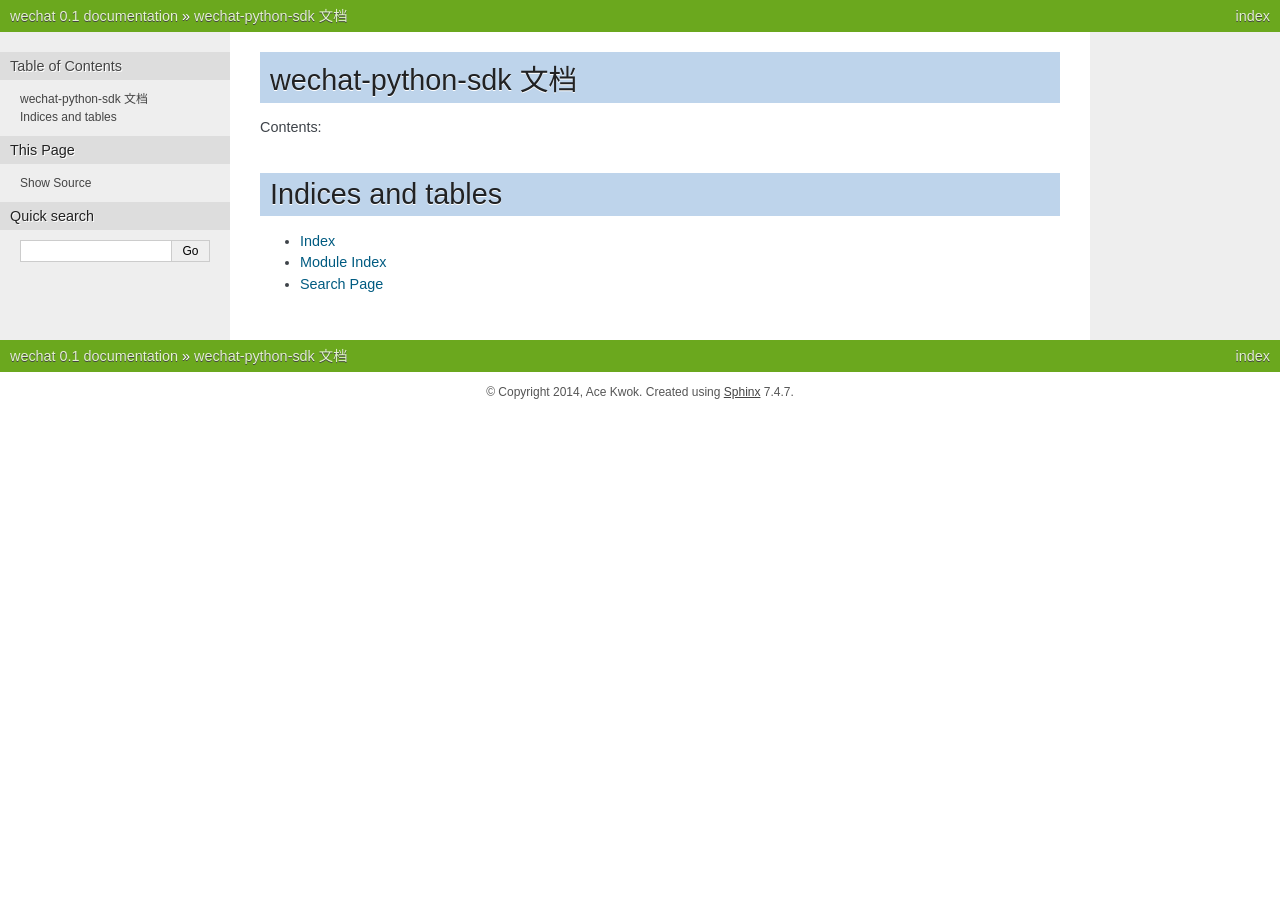
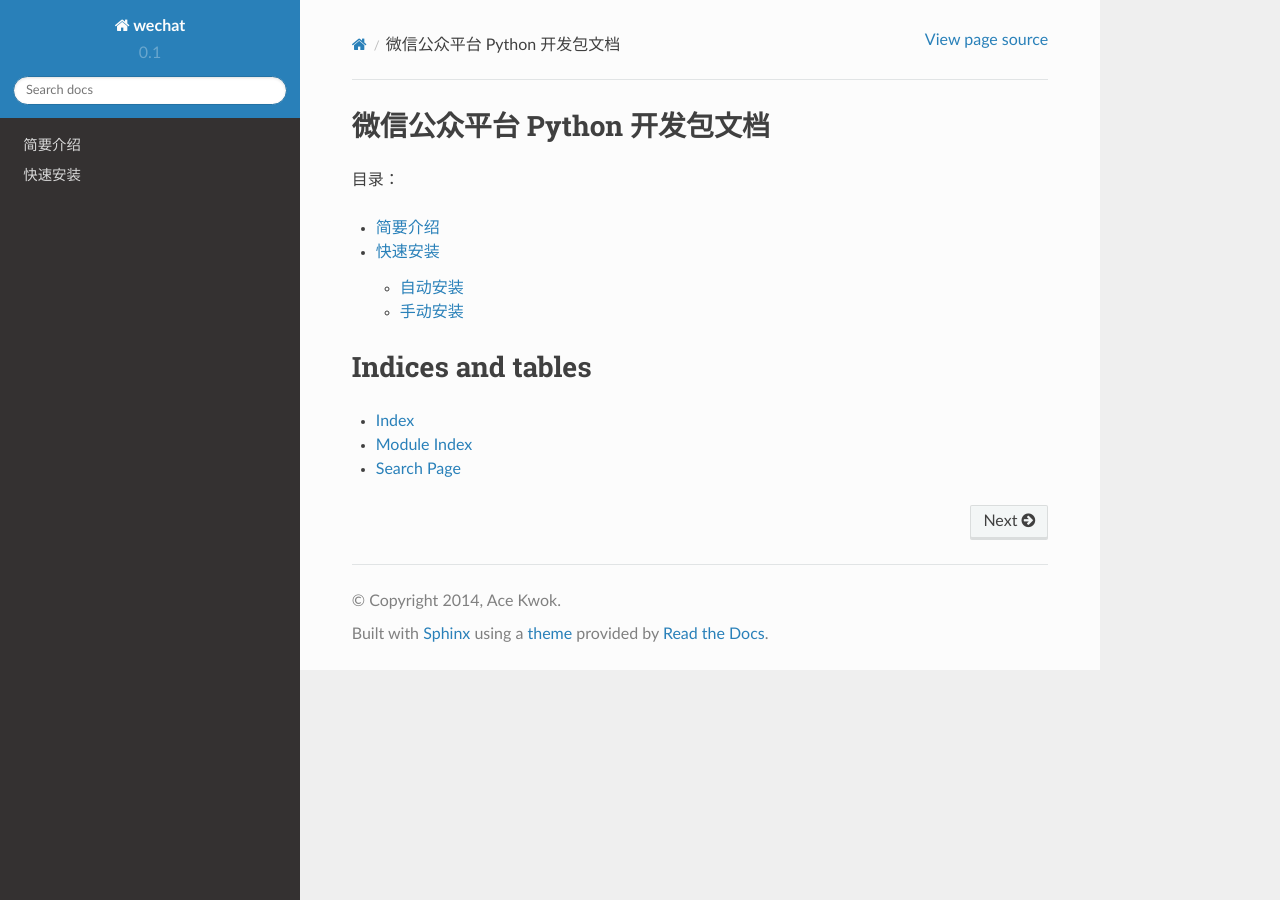
Before and after one commit to doraemonext/wechat-python-sdk, a Sphinx documentation site: the page built from docs/index.rst, in a window 1280 px wide. Built offline with Sphinx 7.4.7 and the Read the Docs theme 2.0.0, drawn with Linux system fonts in a browser that asks for light colours.

Commit message:
Add: 简要介绍和快速安装文档

```diff
--- a/docs/conf.py
+++ b/docs/conf.py
@@ -12,6 +12,7 @@
 # serve to show the default.
 
 import sys, os
+import sphinx_rtd_theme
 
 # If extensions (or modules to document with autodoc) are in another directory,
 # add these directories to sys.path here. If the directory is relative to the
@@ -91,7 +92,7 @@
 
 # The theme to use for HTML and HTML Help pages.  See the documentation for
 # a list of builtin themes.
-html_theme = 'nature'
+html_theme = 'sphinx_rtd_theme'
 
 # Theme options are theme-specific and customize the look and feel of a theme
 # further.  For a list of options available for each theme, see the
@@ -99,7 +100,7 @@
 #html_theme_options = {}
 
 # Add any paths that contain custom themes here, relative to this directory.
-#html_theme_path = []
+html_theme_path = [sphinx_rtd_theme.get_html_theme_path()]
 
 # The name for this set of Sphinx documents.  If None, it defaults to
 # "<project> v<release> documentation".
--- a/docs/index.rst
+++ b/docs/index.rst
@@ -1,10 +1,14 @@
-wechat-python-sdk 文档
+微信公众平台 Python 开发包文档
 ====================================
 
-Contents:
+目录：
 
 .. toctree::
    :maxdepth: 2
+
+   introduction
+   install
+   tutorial
 
 Indices and tables
 ==================
--- /dev/null
+++ b/docs/install.rst
@@ -0,0 +1,24 @@
+快速安装
+=================
+
+自动安装
+-----------------
+
+可以通过 pip 进行安装::
+
+    pip install wechat-sdk
+
+也可以通过 easy_install 进行安装::
+
+    easy_install wechat-sdk
+
+手动安装
+-----------------
+
+在终端下输入下列命令::
+
+    wget https://github.com/doraemonext/wechat-python-sdk/archive/master.tar.gz
+    tar zvxf master.tar.gz
+    cd wechat-python-sdk-master
+    python setup.py build
+    python setup.py install
--- /dev/null
+++ b/docs/introduction.rst
@@ -0,0 +1,8 @@
+简要介绍
+==============
+
+非官方微信公众平台 Python 开发包，包括官方接口和非官方接口。
+
+* 官方接口依据公众平台开发者文档编写，可以实现公众平台开发者文档中的所有内容；
+
+* 非官方接口采用模拟登陆的方式，可以实现更多高级功能，但也存在相应风险。尤其注意，本开发包不提供群发功能，此功能被微信公众平台明令禁止。
```
Also changed, not shown: docs/tutorial.rst (added).
